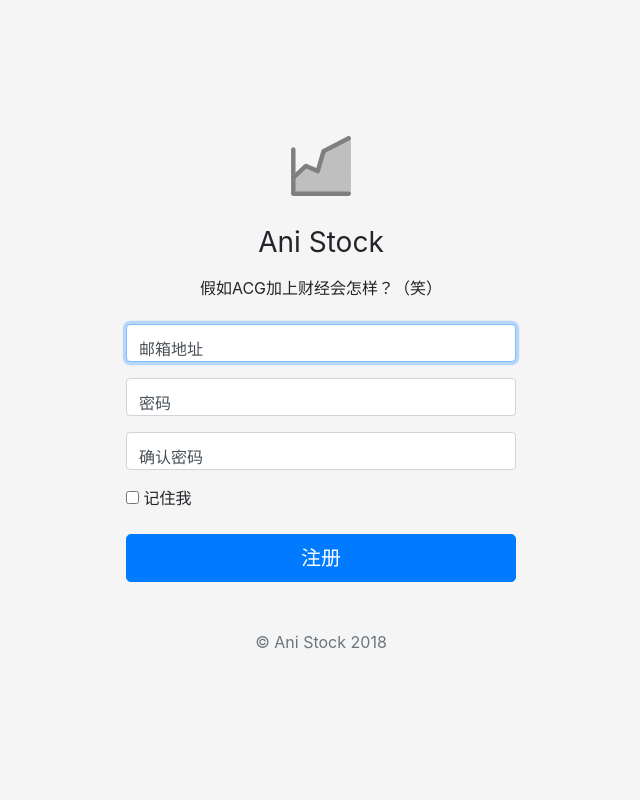
After one commit to AllenTom/AniStock, a Django app: page /register in a window 1280 px wide. The commit adds this page. Shown: the whole page, without its empty margins (319-959 px from the left). Run offline with Django 3.2, Linux system fonts and the light colour scheme; some libraries are stand-ins or nearby versions.

Commit message:
注册和登录页面

```diff
--- a/AniStockProject/urls.py
+++ b/AniStockProject/urls.py
@@ -19,11 +19,13 @@ from django.urls import path
 
 from AniStockProject import settings
 from ani_stock.api.view import StockDailyAPIView, StockHourlyAPIView
-from ani_stock.views import StockView, StockChartView, IndexView
+from ani_stock.views import StockView, StockChartView, IndexView, LoginView, RegisterView
 
 urlpatterns = [
     path('admin/', admin.site.urls),
     path('', IndexView.as_view()),
+    path('login', LoginView.as_view()),
+    path('register', RegisterView.as_view()),
     path('stock/<int:stock_id>/', StockView.as_view(), name='stock'),
     path('stock/<int:stock_id>/chart', StockChartView.as_view(), name='stock_chart'),
     path('api/stock/<int:stock_id>/', StockDailyAPIView.as_view(), name='stock'),
--- a/ani_stock/views.py
+++ b/ani_stock/views.py
@@ -39,7 +39,8 @@ class StockChartView(View):
         stock = Stock.objects.get(pk=kwargs['stock_id'])
         template_var = {
             'stock': stock,
-            'index': 'now'
+            'index': 'now',
+            'now': datetime.datetime.now()
         }
         now = datetime.datetime.now()
         # get today
@@ -82,6 +83,19 @@ class IndexView(View):
         })
 
 
+class LoginView(View):
+    def get(self, request, *args, **kwargs):
+        return render(request, 'login.html', {
+
+        })
+
+class RegisterView(View):
+    def get(self, request, *args, **kwargs):
+        return render(request, 'register.html', {
+
+        })
+
+
 def start_update_stock_task():
     _thread.start_new_thread(create_update_stock_task, ())
 
--- a/templates/index.html
+++ b/templates/index.html
@@ -21,7 +21,7 @@
 
 {% include 'components/nav.html' %}
 
-<main role="main" class="container" style="color: white">
+<main role="main" class="container" style="color: white;min-height: 1500px">
 
     <div class="container" style="margin-top: 125px">
         <section>
@@ -52,7 +52,7 @@
     </div>
 
 </main><!-- /.container -->
-
+{% include 'components/footer.html' %}
 <!-- Bootstrap core JavaScript
 ================================================== -->
 <!-- Placed at the end of the document so the pages load faster -->
--- /dev/null
+++ b/templates/register.html
@@ -0,0 +1,157 @@
+<!doctype html>
+<html lang="en">
+<head>
+    <meta charset="utf-8">
+    <meta name="viewport" content="width=device-width, initial-scale=1, shrink-to-fit=no">
+    <meta name="description" content="">
+    <meta name="author" content="">
+    <link rel="icon" href="../../../../favicon.ico">
+
+    <title>Floating labels example for Bootstrap</title>
+    {% load static %}
+    <!-- Bootstrap core CSS -->
+    <link rel="stylesheet" href="https://stackpath.bootstrapcdn.com/bootstrap/4.1.2/css/bootstrap.min.css"
+          integrity="sha384-Smlep5jCw/wG7hdkwQ/Z5nLIefveQRIY9nfy6xoR1uRYBtpZgI6339F5dgvm/e9B" crossorigin="anonymous">
+    <style>
+        :root {
+            --input-padding-x: .75rem;
+            --input-padding-y: .75rem;
+        }
+
+        html,
+        body {
+            height: 100%;
+        }
+
+        body {
+            display: -ms-flexbox;
+            display: flex;
+            -ms-flex-align: center;
+            align-items: center;
+            padding-top: 40px;
+            padding-bottom: 40px;
+            background-color: #f5f5f5;
+        }
+
+        .form-signin {
+            width: 100%;
+            max-width: 420px;
+            padding: 15px;
+            margin: auto;
+        }
+
+        .form-label-group {
+            position: relative;
+            margin-bottom: 1rem;
+        }
+
+        .form-label-group > input,
+        .form-label-group > label {
+            padding: var(--input-padding-y) var(--input-padding-x);
+        }
+
+        .form-label-group > label {
+            position: absolute;
+            top: 0;
+            left: 0;
+            display: block;
+            width: 100%;
+            margin-bottom: 0; /* Override default `<label>` margin */
+            line-height: 1.5;
+            color: #495057;
+            border: 1px solid transparent;
+            border-radius: .25rem;
+            transition: all .1s ease-in-out;
+        }
+
+        .form-label-group input::-webkit-input-placeholder {
+            color: transparent;
+        }
+
+        .form-label-group input:-ms-input-placeholder {
+            color: transparent;
+        }
+
+        .form-label-group input::-ms-input-placeholder {
+            color: transparent;
+        }
+
+        .form-label-group input::-moz-placeholder {
+            color: transparent;
+        }
+
+        .form-label-group input::placeholder {
+            color: transparent;
+        }
+
+        .form-label-group input:not(:placeholder-shown) {
+            padding-top: calc(var(--input-padding-y) + var(--input-padding-y) * (2 / 3));
+            padding-bottom: calc(var(--input-padding-y) / 3);
+        }
+
+        .form-label-group input:not(:placeholder-shown) ~ label {
+            padding-top: calc(var(--input-padding-y) / 3);
+            padding-bottom: calc(var(--input-padding-y) / 3);
+            font-size: 12px;
+            color: #777;
+        }
+
+        /* Fallback for Edge
+        -------------------------------------------------- */
+        @supports (-ms-ime-align: auto) {
+            .form-label-group > label {
+                display: none;
+            }
+
+            .form-label-group input::-ms-input-placeholder {
+                color: #777;
+            }
+        }
+
+        /* Fallback for IE
+        -------------------------------------------------- */
+        @media all and (-ms-high-contrast: none), (-ms-high-contrast: active) {
+            .form-label-group > label {
+                display: none;
+            }
+
+            .form-label-group input:-ms-input-placeholder {
+                color: #777;
+            }
+        }
+
+    </style>
+</head>
+
+<body>
+<form class="form-signin">
+    <div class="text-center mb-4">
+        <img class="mb-4" src="{% static 'img/logo.svg' %}" alt="" width="72" height="72">
+        <h1 class="h3 mb-3 font-weight-normal">Ani Stock</h1>
+        <p>假如ACG加上财经会怎样？（笑）</p>
+    </div>
+
+    <div class="form-label-group">
+        <input type="email" id="inputEmail" class="form-control" placeholder="邮箱" required autofocus>
+        <label for="inputEmail">邮箱地址</label>
+    </div>
+
+    <div class="form-label-group">
+        <input type="password" id="inputPassword" class="form-control" placeholder="密码" required>
+        <label for="inputPassword">密码</label>
+    </div>
+    <div class="form-label-group">
+        <input type="password" id="reInputPassword" class="form-control" placeholder="确认密码" required>
+        <label for="reInputPassword">确认密码</label>
+    </div>
+
+    <div class="checkbox mb-3">
+        <label>
+            <input type="checkbox" value="remember-me"> 记住我
+        </label>
+    </div>
+    <button class="btn btn-lg btn-primary btn-block" type="submit">注册</button>
+    <p class="mt-5 mb-3 text-muted text-center">&copy; Ani Stock 2018</p>
+</form>
+</body>
+</html>
```
Also changed, not shown: templates/components/footer.html (added, +7 -0 lines), templates/login.html (added, +154 -0 lines), templates/stock-chart.html (+47 -8 lines), templates/stock.html (+1 -53 lines), static/img/logo.svg (added).
